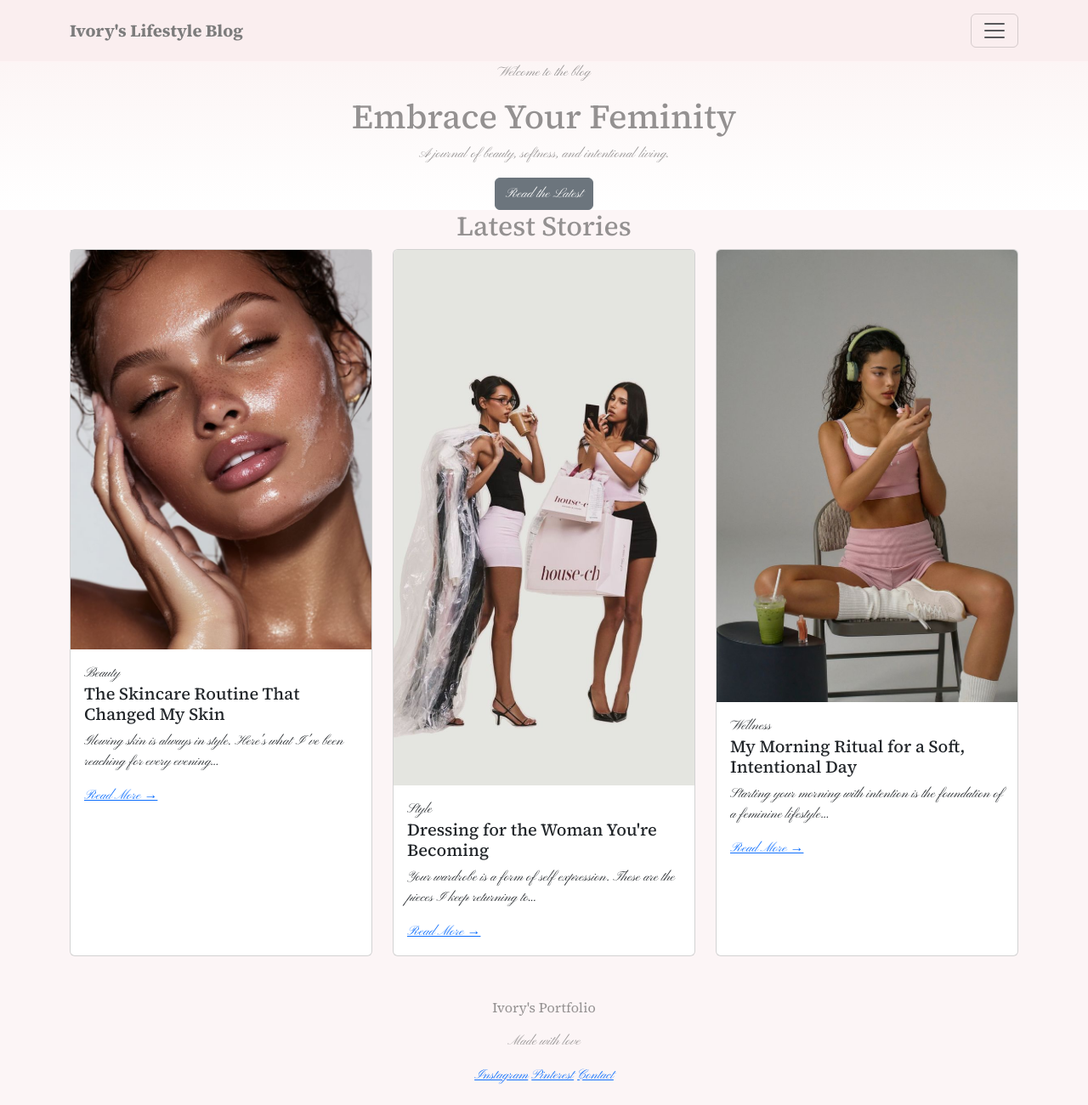
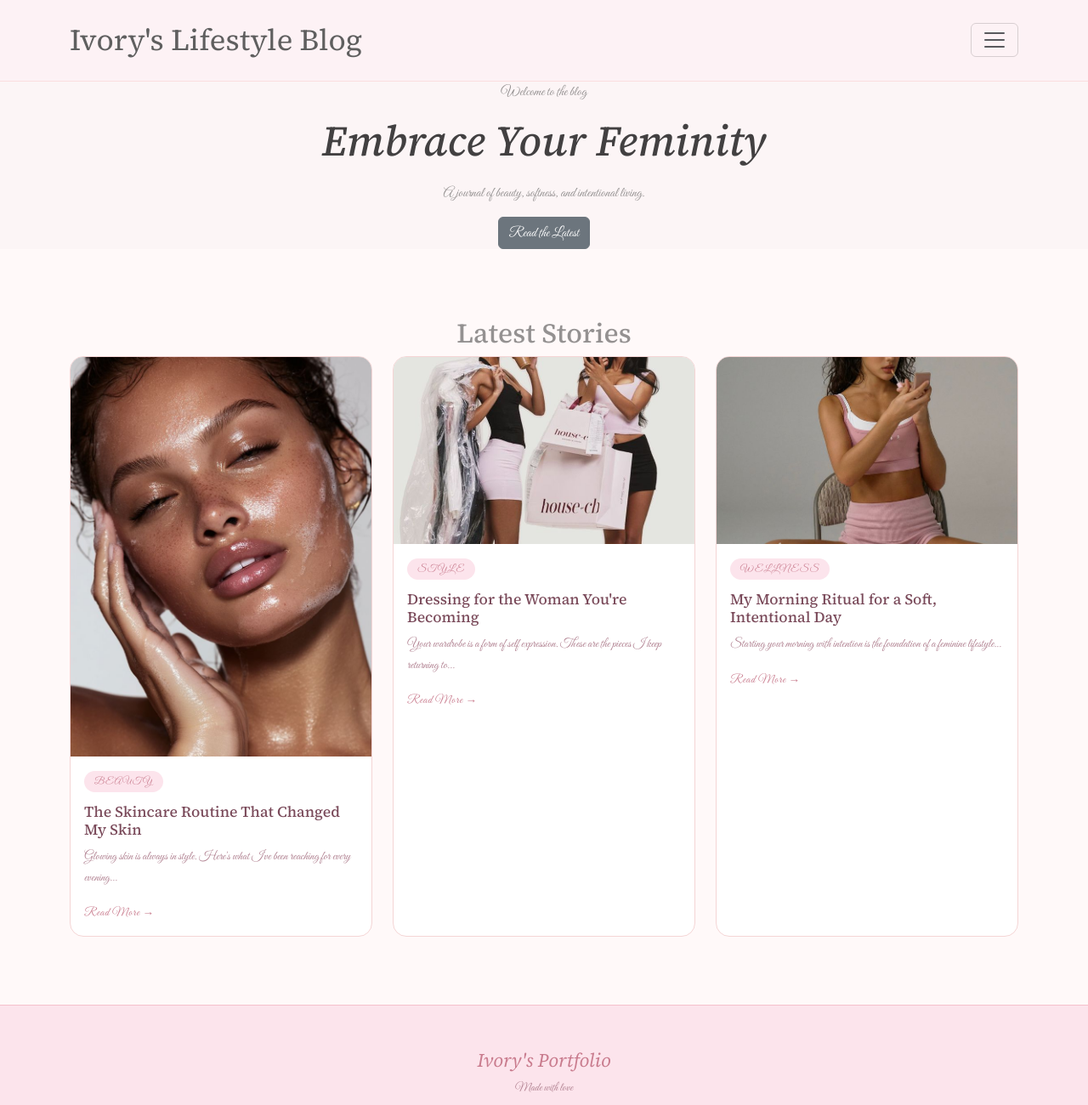
Before and after one commit to ivorymwangi/Lifestyle-Blog, a plain HTML site: page index.html in a window 1280 px wide. Shown: the top 1300 px of the page at 85% size. Drawn offline with nearby package versions, Linux system fonts and the light colour scheme.

Commit message:
edited css part but still editing

```diff
--- a/index.html
+++ b/index.html
@@ -6,7 +6,7 @@
     <title>La Belle Vie — A Lifestyle Blog</title>
     <link rel="preconnect" href="https://fonts.googleapis.com">
     <link rel="preconnect" href="https://fonts.gstatic.com" crossorigin>
-    <link href="https://fonts.googleapis.com/css2?family=Jost:ital,wght@0,100..900;1,100..900&family=Pinyon+Script&display=swap" rel="stylesheet">
+    <link href="https://fonts.googleapis.com/css2?family=Great+Vibes&display=swap" rel="stylesheet">
     <link rel="preconnect" href="https://fonts.googleapis.com">
     <link rel="preconnect" href="https://fonts.gstatic.com" crossorigin>
     <link href="https://fonts.googleapis.com/css2?family=Source+Serif+4:ital,opsz,wght@0,8..60,200..900;1,8..60,200..900&display=swap" rel="stylesheet">
@@ -17,8 +17,8 @@
 <body>
     <nav class="navbar navbar-expand-1g py-3">
         <div class="container fluid">
-            <strong><a class="navbar-brand" href="#">Ivory's Lifestyle Blog</a></strong>
-            <button class="navbar-toggler" type="button" data-bs-toggle="collapse" data-bs-target="#navbarSupportedContent" aria-controls="navbarSupportedContent" aria-expanded="false" aria-label="Toggle navigation">
+            <a class="navbar-brand" href="#">Ivory's Lifestyle Blog</a>
+            <button class="navbar-toggler" type="button" data-bs-toggle="collapse" data-bs-target="#navMenu">
              <span class="navbar-toggler-icon"></span>
             </button>
             <div class="collapse navbar-collapse" id="navMenu" >
@@ -30,6 +30,7 @@
            </div>
         </div>
     </nav>
+
   <section class="hero text-center">
     <div class="container">
     <p>Welcome to the blog</p>
--- a/style.css
+++ b/style.css
@@ -1,5 +1,5 @@
 body{
-    font-family:'Pinyon Script',sans-serif;
+    font-family:'Great Vibes',sans-serif;
     font-weight: 100%;
     background-color:rgb(252, 245, 246);
     color: rgb(148, 145, 145);
@@ -8,23 +8,153 @@ h1, h2, h3, h4, h5, .navbar-brand, .footer-brand {
   font-family: 'Source Serif 4', serif;
 }
 .navbar {
-  background-color: rgb(250, 238, 239);
-  border-bottom: 1px solid rgb(255, 244, 245);
+  background-color: rgb(253, 242, 245);
+  border-bottom: 1px solid rgb(250, 221, 223);
 }
 .navbar-brand {
-  font: size 100px;;
-  color: rgb(124, 124, 124) !important;
-  font-style:"cursive";
+  font-size: 35px;
+  color: rgb(95, 95, 95) !important;
+  font-style:"Source Serif 4";
 }
 .nav-link {
-  color: rgb(247, 247, 247)!important;
-  letter-spacing: 0.08em;
-  font-size: 0.85rem;
+  color: rgb(114, 114, 114)!important;
+  font-size: 20px;
   text-transform: uppercase;
 }
 .nav-link:hover {
   color: #fcf2f4 !important;
 }
 .hero {
-  background: linear-gradient( rgb(252, 245, 245),rgb(255, 255, 255));
+  background-color: rgb(252, 245, 246);
 }
+.hero-tag {
+  font: size 100px;
+  text-transform: uppercase;
+  color: pink;
+  margin-bottom: 10px;
+}
+
+.hero h1 {
+  font-size:50px;
+  color: #424041;
+  margin-bottom: 1.2rem;
+  font-style: italic;
+}
+
+.hero-sub {
+  font-size:50px;
+  color: #ac8a95;
+  margin-bottom: 2rem;
+  font-weight: 300;
+}
+
+.btn-pink {
+  background-color: #e8a0b0;
+  color: white;
+  border: none;
+  border-radius: 50px;
+  padding: 12px 32px;
+  font: size 100px;
+  letter-spacing: 0.1em;
+  text-transform: uppercase;
+  text-decoration: none;
+  display: inline-block;
+}
+
+.btn-pink:hover {
+  background-color: #c97c8e;
+  color: white;
+}
+
+.cards-section {
+  padding: 80px 20px;
+  background-color: #fff9f9;
+}
+
+.section-title {
+  font-style: italic;
+  color: #cfc3c3;
+  margin-bottom: 3rem;
+  font-size: 2rem;
+}
+
+.blog-card {
+  border: 1px solid #f5d5d5;
+  border-radius: 16px;
+  overflow: hidden;
+  background: white;
+  transition: transform 0.3s ease, box-shadow 0.3s ease;
+}
+
+.blog-card:hover {
+  transform: translateY(-6px);
+  box-shadow: 0 12px 30px rgba(200, 130, 150, 0.15);
+}
+
+.blog-card .card-img-top {
+  height: 220px;
+  object-fit: cover;
+}
+
+.category-tag {
+  font-size: 0.7rem;
+  text-transform: uppercase;
+  letter-spacing: 0.12em;
+  color: #c97c8e;
+  background: #fce4ec;
+  padding: 4px 12px;
+  border-radius: 50px;
+  display: inline-block;
+  margin-bottom: 0.8rem;
+}
+
+.card-title {
+  color: #7a4a5a;
+  font-size: 1.1rem;
+  margin-bottom: 0.6rem;
+}
+
+.card-text {
+  font-size: 0.9rem;
+  color: #b08090;
+  line-height: 1.7;
+}
+
+.read-more {
+  color: #c97c8e;
+  font-size: 0.85rem;
+  text-decoration: none;
+  letter-spacing: 0.05em;
+}
+
+.read-more:hover {
+  color: #7a4a5a;
+}
+
+/* ===== FOOTER ===== */
+footer {
+  background-color: #fce4ec;
+  border-top: 1px solid #f5c0cc;
+}
+
+.footer-brand {
+  font-size: 1.4rem;
+  color: #c97c8e;
+  font-style: italic;
+  margin-bottom: 0.3rem;
+}
+
+.footer-sub {
+  font-size: 0.85rem;
+  color: #b08090;
+}
+
+.footer-links a {
+  color: #9b6b78;
+  text-decoration: none;
+  font-size: 0.85rem;
+}
+
+.footer-links a:hover {
+  color: #c97c8e;
+}
```
